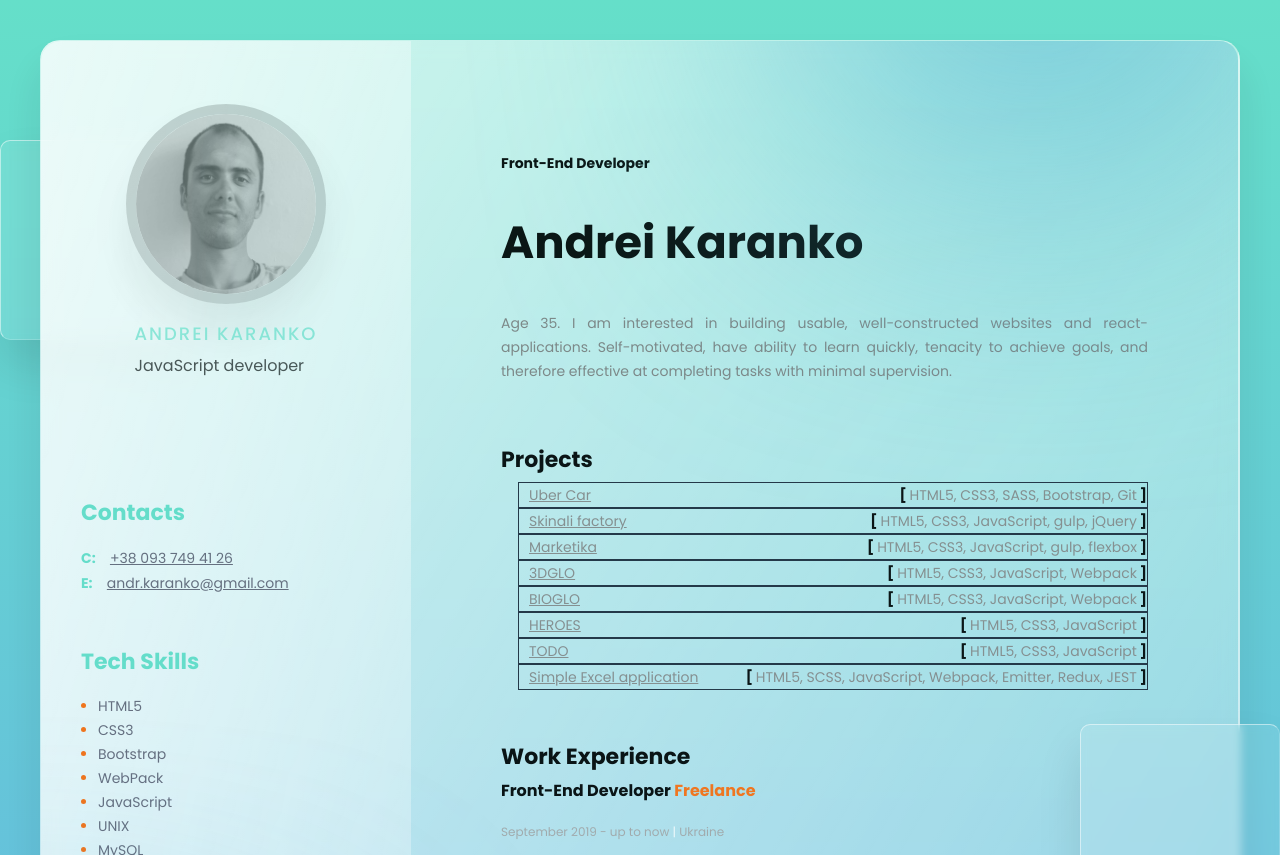
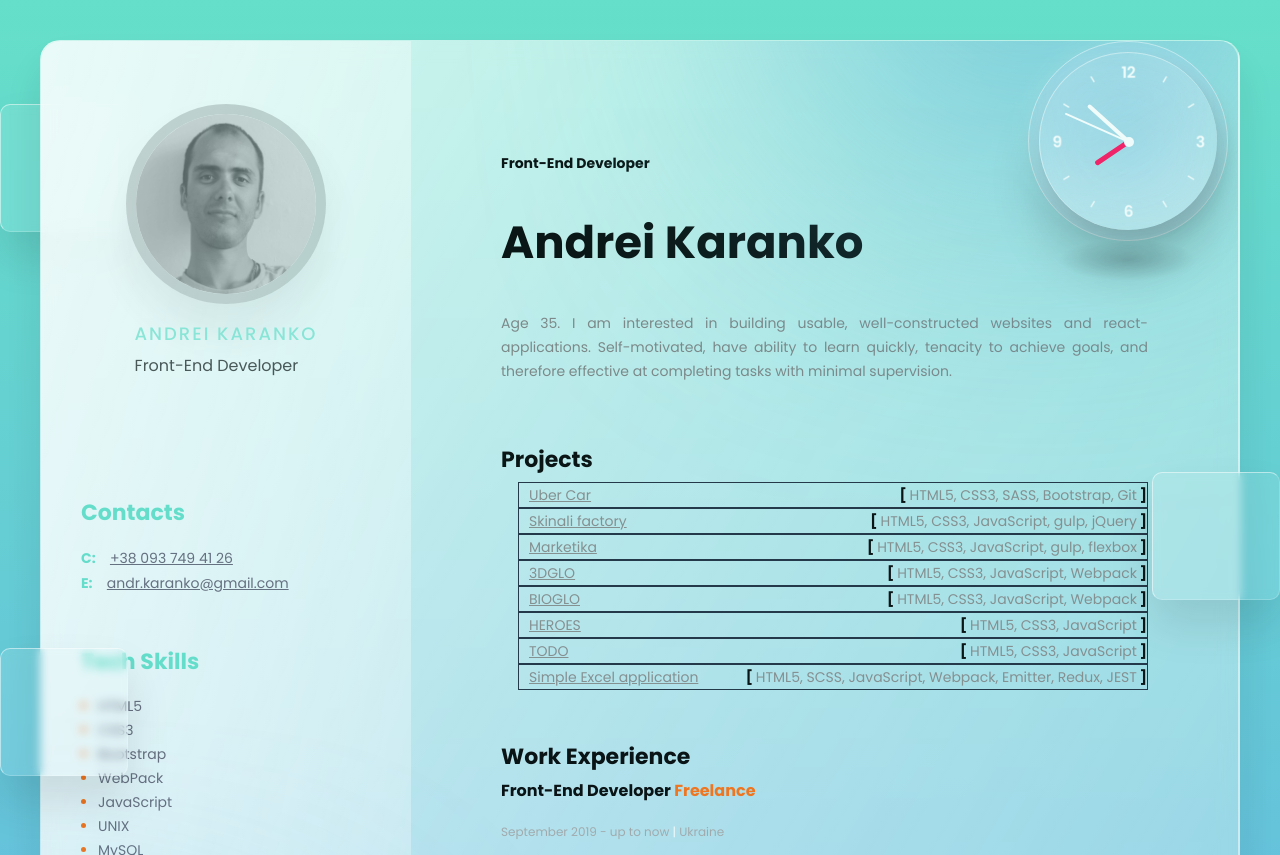
Before and after one commit to ASKaranko/resume, a plain HTML site: page index.html in a window 1280 px wide. Shown: the top 855 px of the page. Drawn offline with Linux system fonts and the light colour scheme.

Commit message:
Implemented watch and adaptive styles

```diff
--- a/css/style.css
+++ b/css/style.css
@@ -93,25 +93,25 @@ body {
 }
 
 .sq1 {
-    top: 100px;
+    top: 5vw;
     left: 0;
-    width: 200px;
-    height: 200px;
+    width: 10vw;
+    height: 10vw;
 }
 
 .sq2 {
-    top: 700px;
+    top: 35vw;
     right: 0;
-    width: 200px;
-    height: 200px;
+    width: 10vw;
+    height: 10vw;
     z-index: 2;
 }
 
 .sq3 {
-    top: 1000px;
+    top: 50vw;
     left: 0;
-    width: 200px;
-    height: 200px;
+    width: 10vw;
+    height: 10vw;
     z-index: 2;
 }
 
@@ -205,6 +205,133 @@ body {
     padding-top: 110px;
     padding-bottom: 110px;
 }
+
+.wrapper-clock {
+    position: absolute;
+    top: 10px;
+    right: 10px;
+    width: 200px;
+    height: 200px;
+}
+
+.box-clock {
+    position: relative;
+    width: 100%;
+    height: 100%;
+    backdrop-filter: blur(25px);
+    border-radius: 50%;
+    border: 1px solid rgba(255,255,255,0.5);
+    animation: clockanim 5s ease-in-out infinite;
+    animation-delay:  -2.5s;
+}
+
+.box-clock:before {
+    content: '';
+    position: absolute;
+    bottom: -50px;
+    width: 100%;
+    height: 60px;
+    background: radial-gradient(rgba(0,0,0,0.2), transparent, transparent);
+    border-radius: 50%;
+}
+
+.clock {
+    position: absolute;
+    top: 10px;
+    left: 10px;
+    right: 10px;
+    bottom: 10px;
+    display: flex;
+    justify-content: center;
+    align-items: center;
+    background: radial-gradient(transparent, rgba(255,255,255,0.2)), url("../img/clock.png");
+    background-size: cover;
+    border-radius: 50%;
+    backdrop-filter: blur(25px);
+    border: 1px solid rgba(255,255,255,0.5);
+    border-bottom: none;
+    border-right: none;
+    box-shadow: -10px -10px 20px rgba(255,255,255,0.1), 10px 10px 20px rgba(0,0,0,0.1), 0 40px 50px rgba(0,0,0,0.2);
+}
+
+.clock:before {
+    content: '';
+    position: absolute;
+    width: 10px;
+    height: 10px;
+    background: #fff;
+    border-radius: 50%;
+    z-index: 10000;
+}
+
+.hour,
+.min,
+.sec {
+    position: absolute;
+}
+
+.hour, .hr {
+    width: 80px;
+    height: 80px;
+}
+
+.min, .mn {
+    width: 110px;
+    height: 110px;
+}
+
+.sec, .sc {
+    width: 140px;
+    height: 140px;
+}
+
+.hr, .mn, .sc {
+    display: flex;
+    justify-content: center;
+    position: absolute;
+    border-radius: 50%;
+}
+
+.hr:before {
+    content: '';
+    position: absolute;
+    width: 5px;
+    height: 40px;
+    background: #ff105e;
+    z-index: 11;
+    border-radius: 3px;
+}
+
+.mn:before {
+    content: '';
+    position: absolute;
+    width: 4px;
+    height: 55px;
+    background: #fff;
+    z-index: 12;
+    border-radius: 3px;
+}
+
+.sc:before {
+    content: '';
+    position: absolute;
+    width: 2px;
+    height: 70px;
+    background: #fff;
+    z-index: 13;
+    border-radius: 3px;
+}
+
+
+@keyframes clockanim {
+    0%,100% {
+        transform: translateY(10px);
+    }
+    50% {
+        transform: translateY(-10px);
+    }
+}
+
 
 .contacts-container {
     margin-top: 60px;
@@ -440,3 +567,27 @@ body {
     margin-top: 20px;
     margin-left: 30px;
 }
+
+@media all and (max-width: 991px) {
+    .projects-container-digits li {
+        flex-direction: column;
+        justify-content: center;
+        align-items: center;
+    }
+    .about-me-container {
+        padding: 20px;
+    }
+    .wrapper-clock {
+        display: none;
+    }
+}
+
+@media all and (max-width: 700px) {
+    .wrapper {
+        flex-direction: column;
+        align-items: center;
+    }
+    .sidebar {
+        background: none;
+    }
+}
--- a/index.html
+++ b/index.html
@@ -28,7 +28,7 @@
                         <img class="my-photo" src="./img/photo.jpg" alt="My photo">
                         <div class="contentBx">
                             <h3>Andrei Karanko</h3>
-                            <span>JavaScript developer</span>
+                            <span>Front-End Developer</span>
                         </div>
                     </div>
                     <ul class="sci">
@@ -112,6 +112,22 @@
 
         <!-- about me container -->
         <div class="about-me-container">
+            <div class="wrapper-clock">
+                <div class="box-clock">
+                    <div class="clock">
+                        <div class="hour">
+                            <div class="hr" id="hr"></div>
+                        </div>
+                        <div class="min">
+                            <div class="mn" id="mn"></div>
+                        </div>
+                        <div class="sec">
+                            <div class="sc" id="sc"></div>
+                        </div>
+                    </div>
+                </div>
+            </div>
+
             <!-- about me main info -->
             <div>
                 <h2 class="about-me-title">Front-End Developer</h2>
@@ -295,6 +311,6 @@
         </div>
     </div>
 
-
+    <script src="./js/script.js"></script>
 </body>
 </html>
--- /dev/null
+++ b/js/script.js
@@ -0,0 +1,17 @@
+const deg = 6;
+const hr = document.querySelector('#hr');
+const mn = document.querySelector('#mn');
+const sc = document.querySelector('#sc');
+
+const time = () => {
+	let day = new Date();
+	let hh = day.getHours() * 30;
+	let mm = day.getMinutes() * deg;
+	let ss = day.getSeconds() * deg;
+
+	hr.style.transform = `rotateZ(${hh + (mm/12)}deg)`;
+	mn.style.transform = `rotateZ(${mm}deg)`;
+	sc.style.transform = `rotateZ(${ss}deg)`;
+}
+
+setInterval(time, 1000);
```
Also changed, not shown: img/clock.png (added).
